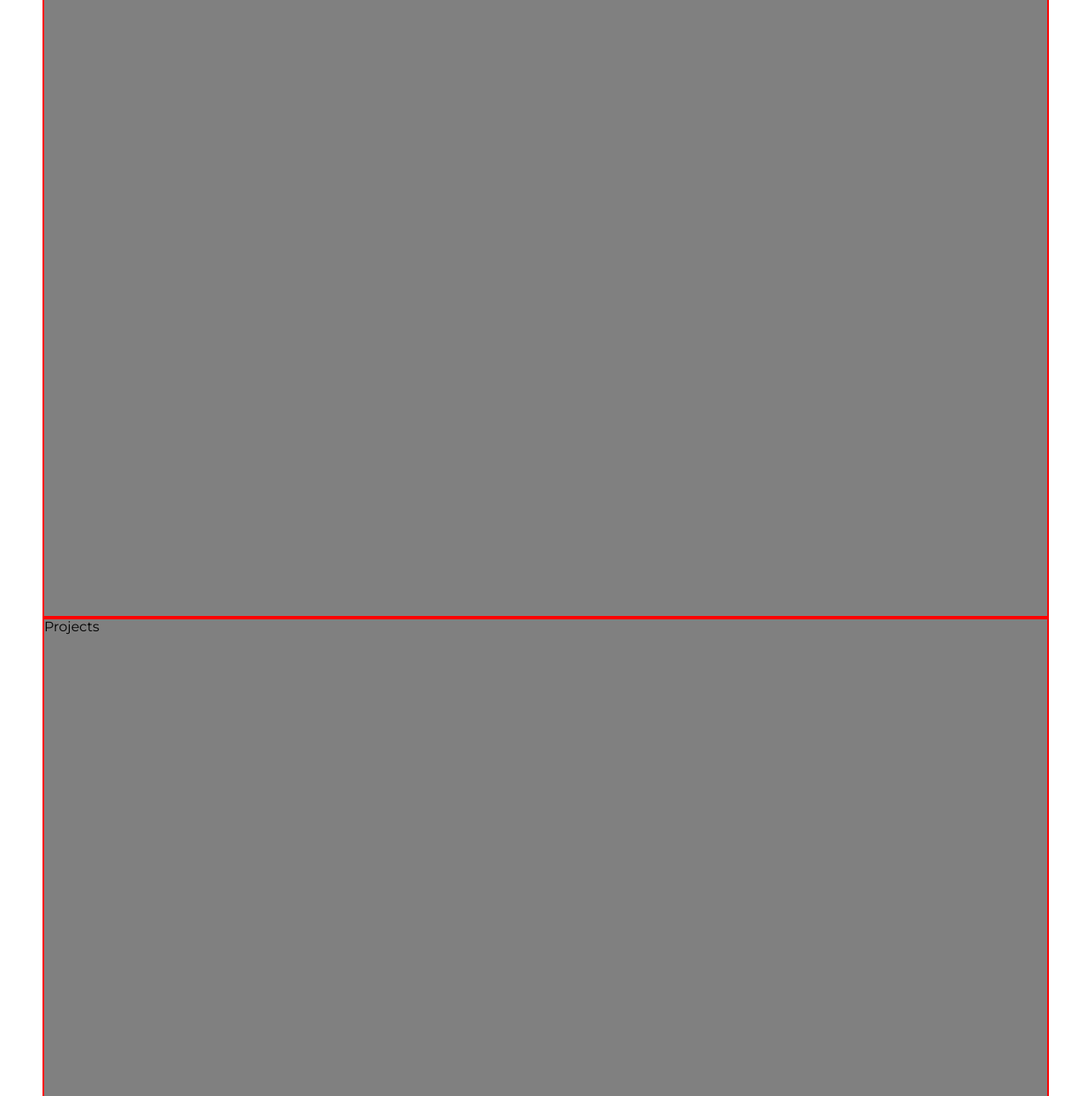
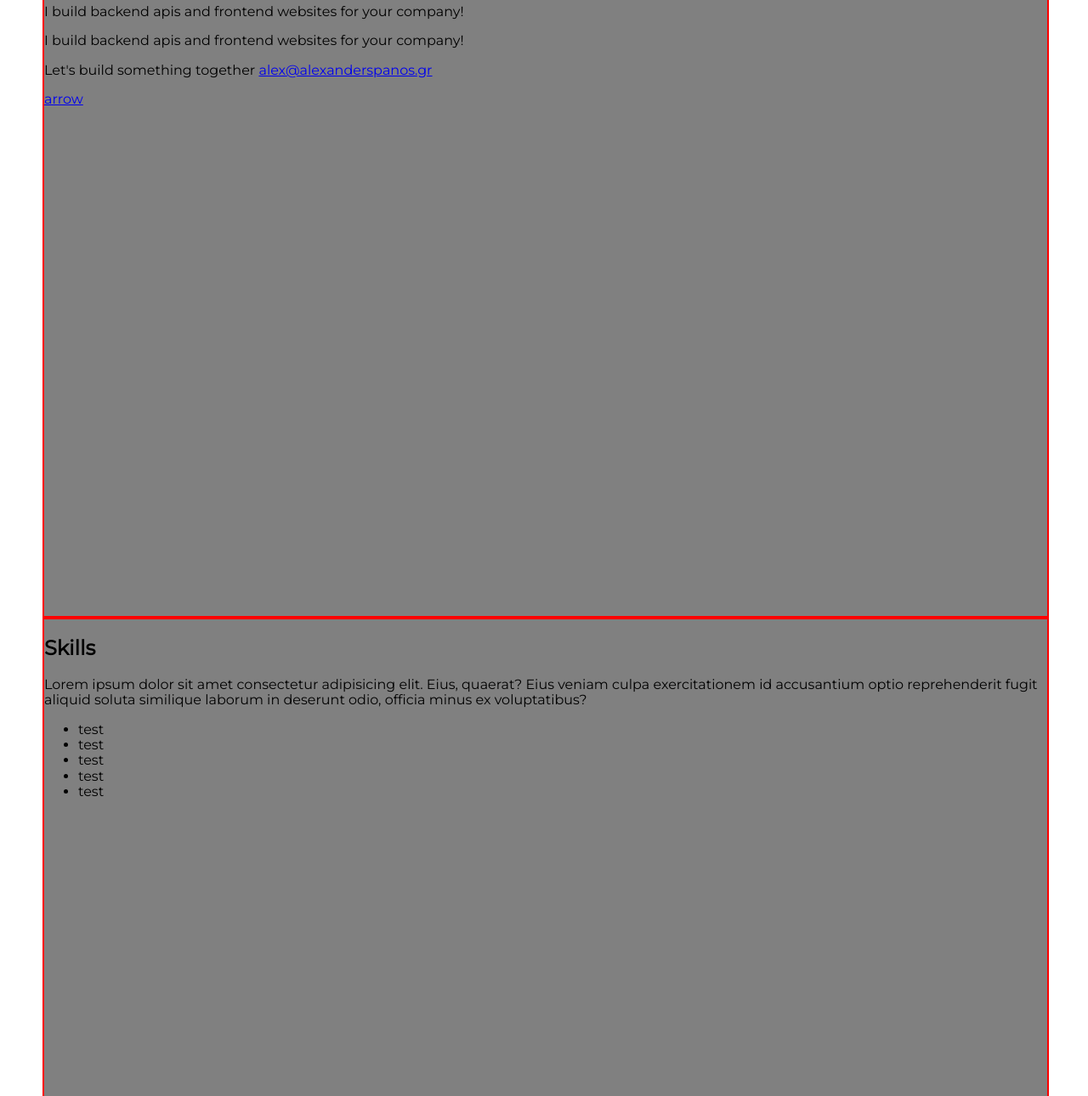
Before and after one commit to alexisspa9/PortfolioProject, a website built with webpack: page app/index.html in a window 1280 px wide. Shown: the part 166-1456 px from the top of the page at 85% size. Built offline with nearby package versions, Linux system fonts and the light colour scheme.

Commit message:
added more html

```diff
--- a/app/assets/styles/base/_color_vars.css
+++ b/app/assets/styles/base/_color_vars.css
@@ -1,3 +1,3 @@
-$black: black;
+$black: #000000;
 $grey: #b7b7b7;
 $mainColor: #e63b3b;
--- a/app/assets/styles/base/_global.css
+++ b/app/assets/styles/base/_global.css
@@ -1,5 +1,10 @@
 html {
   scroll-behavior: smooth;
+}
+
+::selection {
+  color: white;
+  background: $mainColor;
 }
 
 body {
--- a/app/index.html
+++ b/app/index.html
@@ -3,14 +3,14 @@
 <head>
     <meta charset="UTF-8">
     <meta name="viewport" content="width=device-width, initial-scale=1.0">
-    <title>Alexander Spanos - Software Developer</title>
+    <title>Alexander Spanos | Full Stack Web & Software Developer</title>
     <link rel="stylesheet" type="text/css" href="./dist/styles/main.css">
 </head>
 <body>
-    <div class="container">
+    <div class="header-wrapper container">
         <header class="header">
             <div class="header-logo">
-                <div class="header-image">
+                <div class="header__image">
                     <a href="/">
                         <img src="assets/images/icons/ninja.svg" alt="profile logo">
                     </a>
@@ -32,17 +32,60 @@
             </div>
             <nav class="header-navbar" id="navMenu">
                 <ul class="header-navbar__navigation">
-                    <li class="active"><a href="#about" class="link--no-underline link--dark link--color-hoverable">About</a></li>
+                    <li class="active"><a href="#hero" class="link--no-underline link--dark link--color-hoverable">About</a></li>
                     <li><a href="#projects" class="link--no-underline link--dark link--color-hoverable">Projects</a></li>
                     <li><a href="#contact" class="link--no-underline link--dark link--color-hoverable">Resume</a></li>
                     <li><a href="mailto:alex@alexanderspanos.gr" class="link--no-underline link--grey link--color-hoverable">alex@alexanderspanos.gr</a></li>
                 </ul>
             </nav>
         </header>
-        <section id="about" class="section_test">About</section>
-        <section id="projects" class="section_test">Projects</section>
+    </div>
+    <main class="container">
+        <section id="hero" class="section_test">
+            <h1 class="hero__title">
+                Hey! I'm Alexander Spanos, a software developer.
+            </h1>
+            <div class="hero__text">
+                <p>I build backend apis and frontend websites for your company!</p>
+                <p>I build backend apis and frontend websites for your company!</p>
+                <p>Let's build something together <a href="mailto:alex@alexanderspanos.gr">alex@alexanderspanos.gr</a></p>
+            </div>
+            <div class="hero__arrow">
+                <a href="#">arrow</a>
+            </div>
+        </section>
+        <section id="skills" class="section_test section-skills">
+            <div class="section-header">
+                <h2 class="section-header__title">
+                    Skills
+                </h2>
+            </div>
+            <div class="section-content">
+                <div class="section-skills__wrapper">
+                    <div class="section-skills__text">
+                        Lorem ipsum dolor sit amet consectetur adipisicing elit. Eius, quaerat? Eius veniam culpa exercitationem id accusantium optio reprehenderit fugit aliquid soluta similique laborum in deserunt odio, officia minus ex voluptatibus?
+                    </div>
+                    <div class="section-skills__list">
+                        <ul>
+                            <li>test</li>
+                            <li>test</li>
+                            <li>test</li>
+                            <li>test</li>
+                            <li>test</li>
+                        </ul>
+                    </div>
+                </div>
+            </div>
+        </section>
+        <section id="projects" class="section_test">
+            <div class="section-header">
+                <h2 class="section-header__title">
+                    Projects
+                </h2>
+            </div>
+        </section>
         <section id="contact" class="section_test">Contact</section>
-    </div>
+    </main>
 
     <footer>
         <div id="goToTop">
```
Also changed, not shown: app/dist/styles/main.css.
